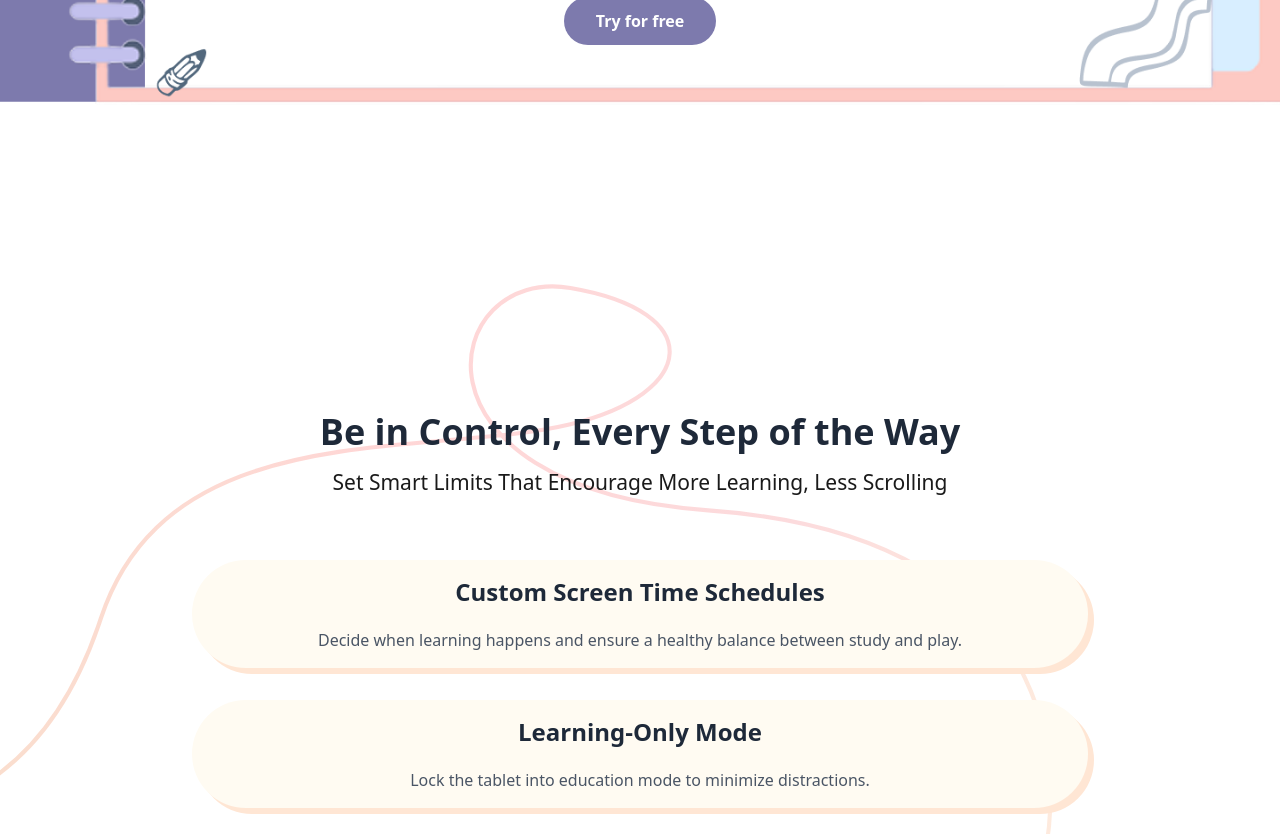
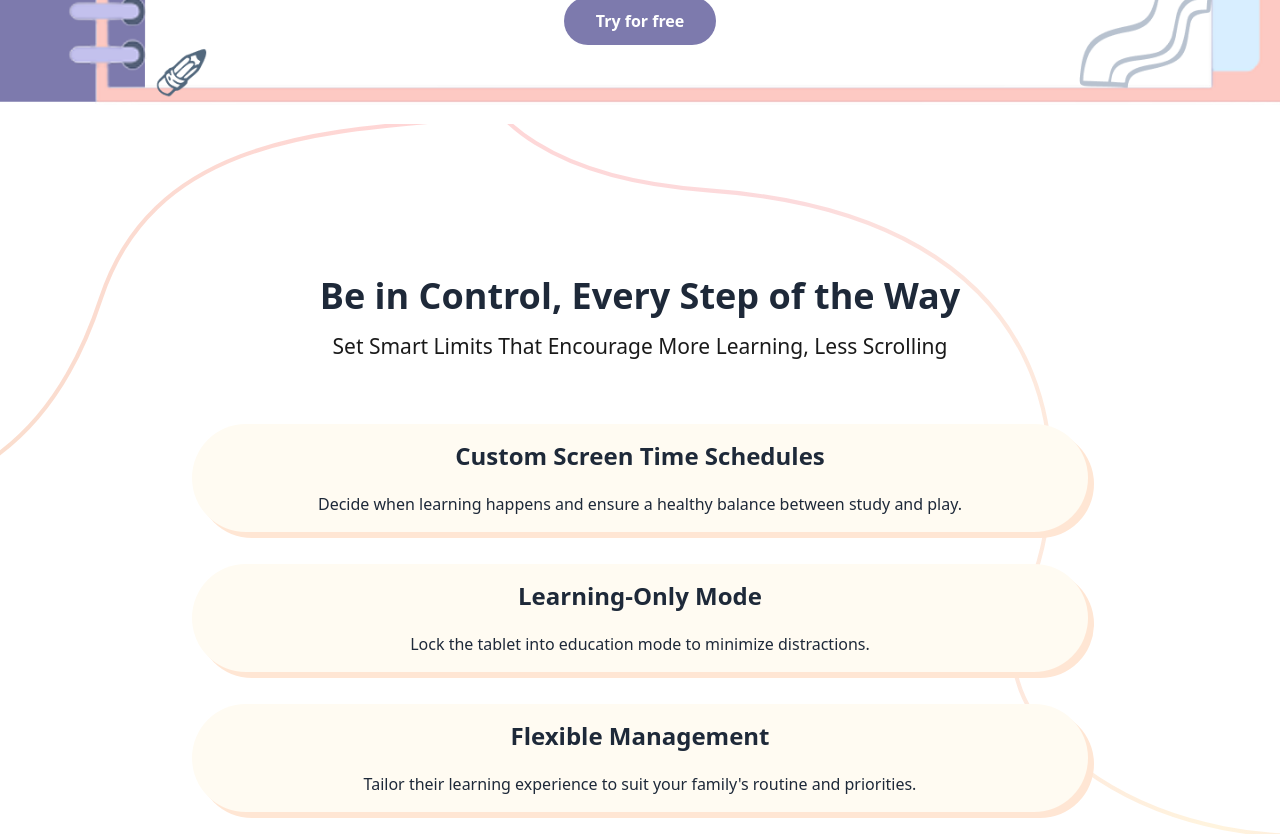
Before and after one commit to keytabdev/ekweb, a Next.js app: page /parent in a window 1280 px wide. Shown: the part 4200-5034 px from the top of the page. Built offline with nearby package versions, Linux system fonts and the light colour scheme.

Commit message:
1837 & 1838

```diff
--- a/src/components/parent/BeInControlSection.tsx
+++ b/src/components/parent/BeInControlSection.tsx
@@ -4,9 +4,9 @@ import { controlBgImage } from '@/assets'
 
 export default function BeInControlSection() {
   return (
-    <section className="py-20 md:py-32 bg-white relative overflow-hidden min-h-[700px] md:min-h-[1050px]">
+    <section className="pb-20 xl:-mt-40 2xl:-mt-10 md:py-32 bg-white relative overflow-hidden min-h-[700px] md:min-h-[1050px]">
       {/* Background SVG */}
-      <div className="absolute inset-0 w-full h-full">
+      <div className="absolute -top-40 w-full h-full">
         <Image
           src={controlBgImage}
           alt="Be in control background"
@@ -17,7 +17,7 @@ export default function BeInControlSection() {
 
       <div className="container mx-auto px-6 relative z-10">
         <div className="text-center mb-12 md:mb-16">
-          <h2 className="text-3xl md:text-4xl font-bold text-gray-800 mb-4">
+          <h2 className="text-3xl md:text-4xl font-bold text-gray-800 2xl:mt-8 xl:mt-6 mb-4">
             Be in Control, Every Step of the Way
           </h2>
           <p className="text-[#1A1A1A] text-center text-[21px] font-normal leading-[28px]">
@@ -30,7 +30,7 @@ export default function BeInControlSection() {
             <h3 className="text-xl md:text-2xl font-semibold text-gray-800 mb-2">
               Custom Screen Time Schedules
             </h3>
-            <p className="text-gray-600">
+            <p className="text-gray-800">
               Decide when learning happens and ensure a healthy balance
               between study and play.
             </p>
@@ -40,7 +40,7 @@ export default function BeInControlSection() {
             <h3 className="text-xl md:text-2xl font-semibold text-gray-800 mb-2">
               Learning-Only Mode
             </h3>
-            <p className="text-gray-600">
+            <p className="text-gray-800">
               Lock the tablet into education mode to minimize distractions.
             </p>
           </div>
@@ -49,7 +49,7 @@ export default function BeInControlSection() {
             <h3 className="text-xl md:text-2xl font-semibold text-gray-800 mb-2">
               Flexible Management
             </h3>
-            <p className="text-gray-600">
+            <p className="text-gray-800">
               Tailor their learning experience to suit your family&apos;s
               routine and priorities.
             </p>
```
